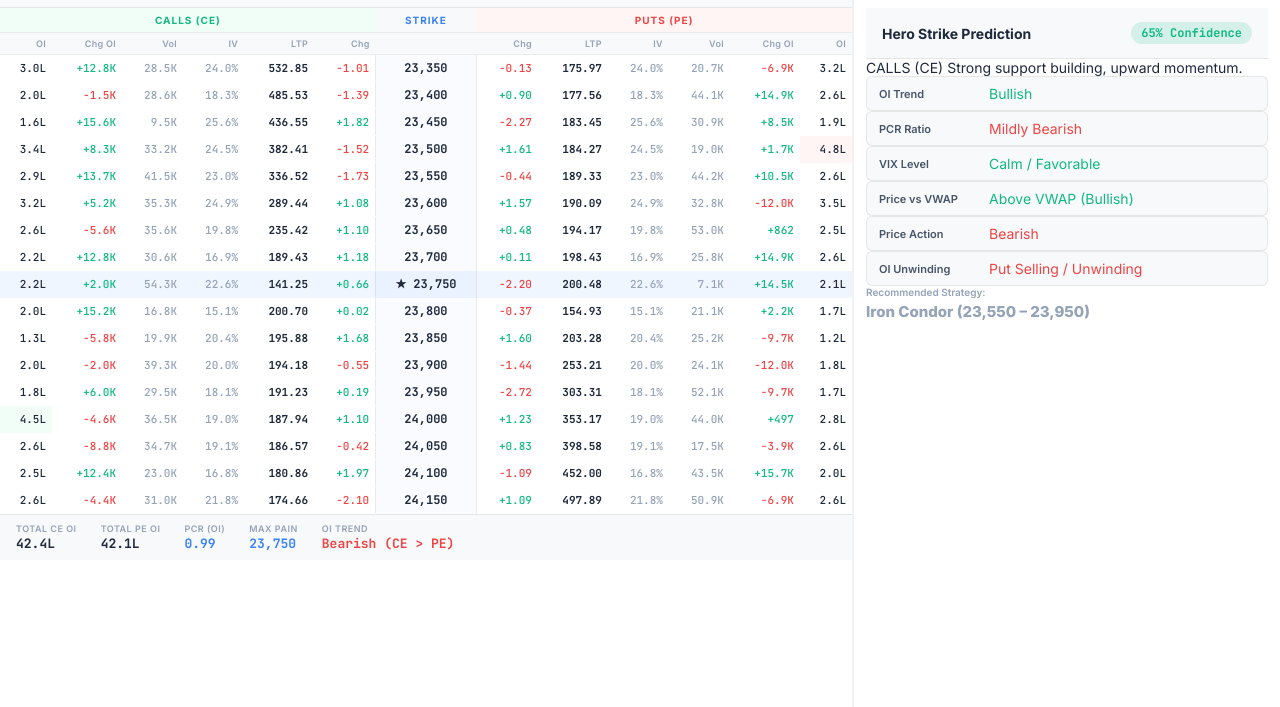
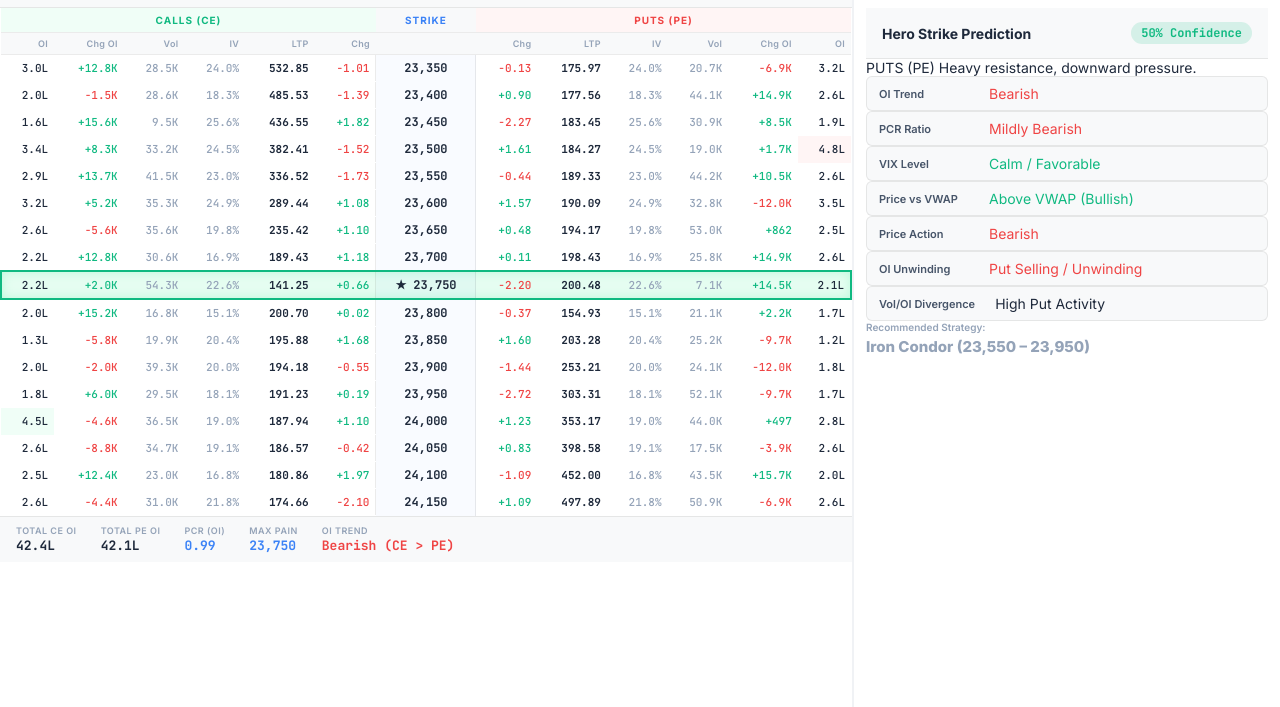
Before and after one commit to santhoshpervaram17-prog/hero-dashboard, a website: page live.html in a window 1280 px wide. Shown: the part 93-800 px from the top of the page. Drawn offline with Linux system fonts and the light colour scheme.

Commit message:
Add files via upload

```diff
--- a/live-app.js
+++ b/live-app.js
@@ -637,7 +637,7 @@
         const ceOIHigh = row.ce.oi === maxCeOI;
         const peOIHigh = row.pe.oi === maxPeOI;
 
-        return `<tr class="${isATM ? 'atm-row' : ''}">
+        return `<tr class="${isATM ? 'atm-row hero-strike-row' : ''}">
             <td class="${ceOIHigh ? 'oi-high-ce' : ''}">${formatCompact(row.ce.oi)}</td>
             <td class="${row.ce.oiChange >= 0 ? 'positive' : 'negative'}">${row.ce.oiChange >= 0 ? '+' : ''}${formatCompact(row.ce.oiChange)}</td>
             <td class="dim">${formatCompact(row.ce.vol)}</td>
@@ -1032,11 +1032,19 @@
     const vwap = (high + low + idx.spot) / 3;
     const aboveVWAP = idx.spot > vwap;
 
-    let bullishScore = 50;
+    let isOIBullish = false;
+    if (typeof chainDataCache !== 'undefined' && chainDataCache && chainDataCache.length > 0) {
+        const currentCeOI = chainDataCache.reduce((sum, r) => sum + (r.ce.oi || 0), 0);
+        const currentPeOI = chainDataCache.reduce((sum, r) => sum + (r.pe.oi || 0), 0);
+        isOIBullish = currentPeOI > currentCeOI;
+    }
+
+    let bullishScore = 40;
+    if (isOIBullish) bullishScore += 15;
     if (priceUp) bullishScore += 10;
     if (pcrBullish) bullishScore += 10;
     if (vix < 14) bullishScore += 5;
-    if (aboveVWAP) bullishScore += 15;
+    if (aboveVWAP) bullishScore += 10;
 
     // Only add random jitter during live simulation in market hours
     if (!isConnectedToFyers && isMarketOpen()) {
@@ -1081,7 +1089,7 @@
         }
     };
 
-    updateFactor('oi', isBullish, 'Bullish', 'Bearish');
+    updateFactor('oi', isOIBullish, 'Bullish', 'Bearish');
     updateFactor('pcr', pcrBullish, 'Mildly Bullish', 'Mildly Bearish');
     updateFactor('price', priceUp, 'Bullish', 'Bearish');
     updateFactor('vwap', aboveVWAP, 'Above VWAP (Bullish)', 'Below VWAP (Bearish)');
@@ -1106,6 +1114,37 @@
         unwindEl.className = `factor-bar ${isUnwindingBullish ? 'bullish' : 'bearish'}`;
         unwindLbl.textContent = isUnwindingBullish ? 'Call Unwinding' : 'Put Selling / Unwinding';
         unwindLbl.className = `factor-status ${isUnwindingBullish ? 'bullish-label' : 'bearish-label'}`;
+    }
+
+    const divergeEl = document.getElementById('fb-diverge');
+    const divergeLbl = document.getElementById('fs-diverge');
+    if (divergeEl && divergeLbl && typeof chainDataCache !== 'undefined' && chainDataCache && chainDataCache.length > 0) {
+        const totalCeVol = chainDataCache.reduce((sum, r) => sum + (r.ce.vol || 0), 0);
+        const totalPeVol = chainDataCache.reduce((sum, r) => sum + (r.pe.vol || 0), 0);
+        const totalCeChg = chainDataCache.reduce((sum, r) => sum + (r.ce.oiChange || 0), 0);
+        const totalPeChg = chainDataCache.reduce((sum, r) => sum + (r.pe.oiChange || 0), 0);
+
+        let divergeStatus = 'Neutral';
+        let divergeScore = 50;
+
+        if (totalCeVol > (totalPeVol * 1.2) && totalCeChg < 0) {
+            divergeStatus = 'Call Short Covering Panic';
+            divergeScore = 80;
+        } else if (totalPeVol > (totalCeVol * 1.2) && totalPeChg < 0) {
+            divergeStatus = 'Put Short Covering Panic';
+            divergeScore = 20;
+        } else if (totalCeVol > totalPeVol) {
+            divergeStatus = 'High Call Activity';
+            divergeScore = 60;
+        } else if (totalPeVol > totalCeVol) {
+            divergeStatus = 'High Put Activity';
+            divergeScore = 40;
+        }
+
+        divergeEl.style.width = `${divergeScore}%`;
+        divergeEl.className = `factor-bar ${divergeScore > 60 ? 'bullish' : (divergeScore < 40 ? 'bearish' : '')}`;
+        divergeLbl.textContent = divergeStatus;
+        divergeLbl.className = `factor-status ${divergeScore > 60 ? 'bullish-label' : (divergeScore < 40 ? 'bearish-label' : '')}`;
     }
 
     // Recommended strategy
--- a/live-style.css
+++ b/live-style.css
@@ -565,6 +565,12 @@
     border-bottom: 1px solid rgba(68, 138, 255, 0.15);
 }
 
+.chain-table tbody tr.hero-strike-row {
+    background: rgba(0, 230, 118, 0.1) !important;
+    border: 2px solid var(--green);
+    box-shadow: 0 0 12px rgba(0, 230, 118, 0.2) inset;
+}
+
 .chain-table td {
     padding: 5px 6px;
     text-align: right;
--- a/live.html
+++ b/live.html
@@ -185,6 +185,11 @@
                     <div class="factor-bar-bg"><div class="factor-bar" id="fb-unwind" style="width:50%; background:var(--text-muted);"></div></div>
                     <span class="factor-status" id="fs-unwind">None detected</span>
                 </div>
+                <div class="factor-row">
+                    <span class="factor-name">Vol/OI Divergence</span>
+                    <div class="factor-bar-bg"><div class="factor-bar" id="fb-diverge" style="width:50%; background:var(--text-muted);"></div></div>
+                    <span class="factor-status" id="fs-diverge">Neutral</span>
+                </div>
             </div>
 
             <div class="strategy-recommendation">
```
